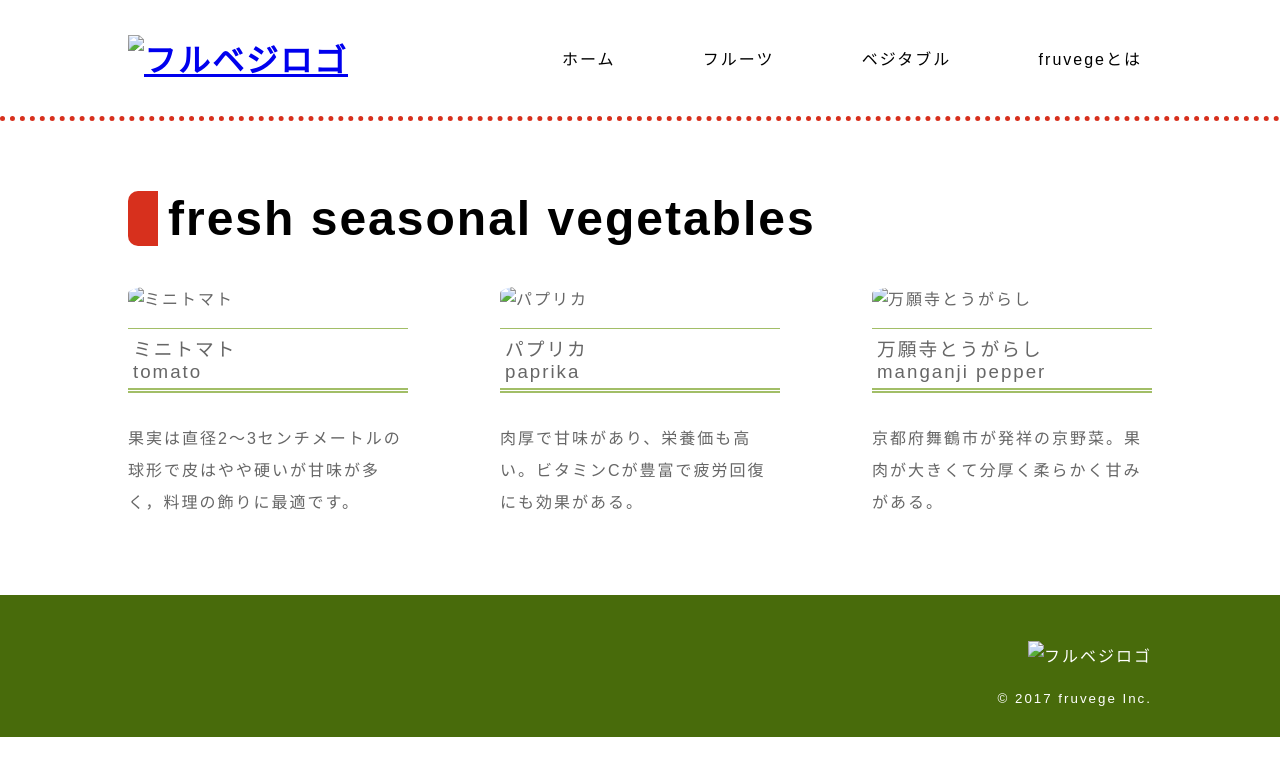
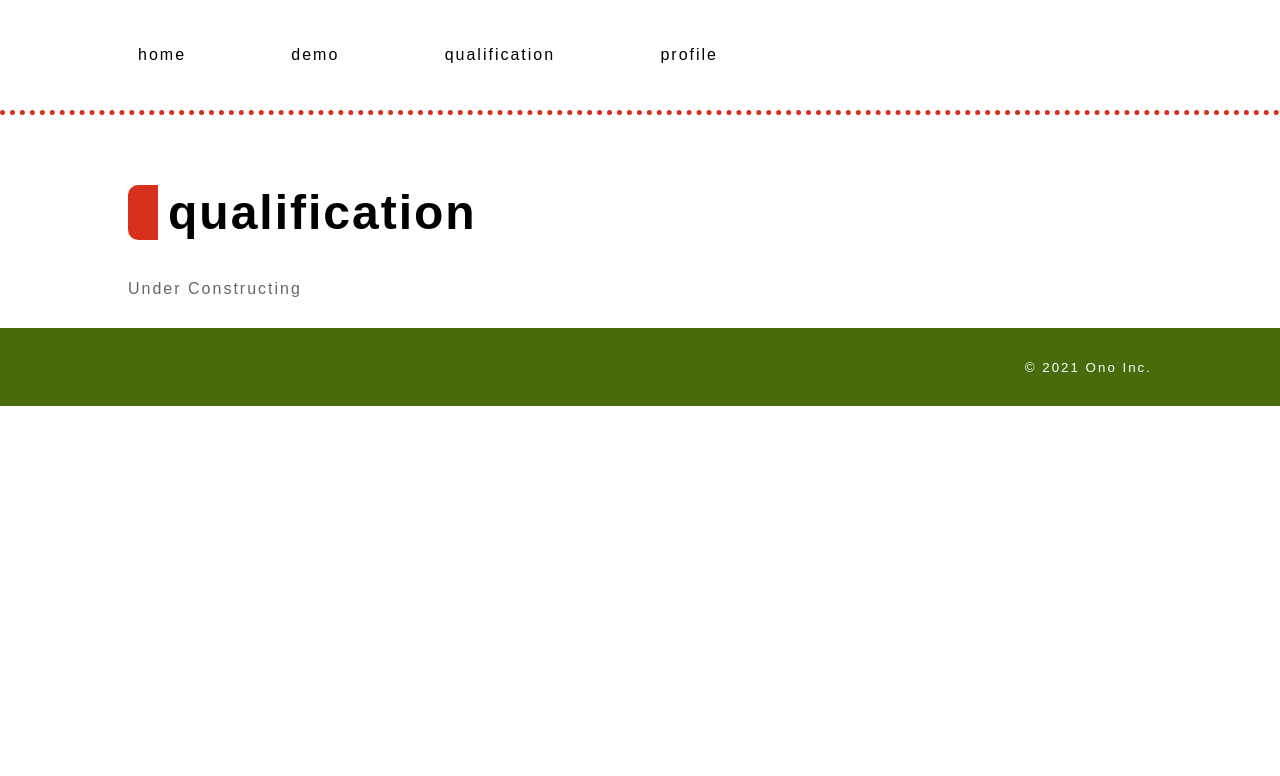
Before and after one commit to snafkin92/profile, a plain HTML site: page qualification.html in a window 1280 px wide. Drawn offline with Linux system fonts and the light colour scheme.

Commit message:
Add files via upload
modify

```diff
--- a/qualification.html
+++ b/qualification.html
@@ -9,13 +9,12 @@
     <body>
         <header>
             <div class="header_box">
-        <h1><a href="index.html"><img src="images/logo_header.png" alt="フルベジロゴ" width="240" height="55"></a></h1>
             <nav>
 <ul>
-    <li><a href="index.html">ホーム</a></li>
-    <li><a href="fruit.html">フルーツ</a></li>
-    <li><a href="vegetable.html">ベジタブル</a></li>
-    <li><a href="about.html">fruvegeとは</a></li>
+    <li><a href="index.html">home</a></li>
+    <li><a href="demo.html">demo</a></li>
+    <li><a href="qualification.html">qualification</a></li>
+    <li><a href="profile.html">profile</a></li>
             </ul>
             </nav>
             </div>
@@ -23,31 +22,16 @@
         <!--ヘッダーここまで-->
         <main>
             <div class="main_box">
-                <h2>fresh seasonal vegetables</h2>
+                <h2>qualification</h2>
                 <div class="item_box">
-                <section class="item">
-<img src="images/v01.png" alt="ミニトマト" width="280" height="280">
-                    <h3>ミニトマト<br>tomato</h3>
-                <p>果実は直径2～3センチメートルの球形で皮はやや硬いが甘味が多く，料理の飾りに最適です。</p>
-                </section>
-                <section class="item">
-<img src="images/v02.png" alt="パプリカ" width="280" height="280">
-                    <h3>パプリカ<br>paprika</h3>
-                <p>肉厚で甘味があり、栄養価も高い。ビタミンCが豊富で疲労回復にも効果がある。</p>
-                </section>
-                <section class="item">
-<img src="images/v03.png" alt="万願寺とうがらし" width="280" height="280">
-                    <h3>万願寺とうがらし<br>manganji pepper</h3>
-                <p>京都府舞鶴市が発祥の京野菜。果肉が大きくて分厚く柔らかく甘みがある。</p>
-                </section>
+              Under Constructing
         </div>
         </div>
     </main>
     <!--メインここまで-->
     <footer>
         <div class="footer_box">
-            <p><img src="images/logo_footer.png" alt="フルベジロゴ" width="141" height="39"></p>
-            <small>&copy; 2017 fruvege Inc.</small>
+            <small>&copy; 2021 Ono Inc.</small>
         </div>
     </footer>
     <!--フッターここまで-->
```
